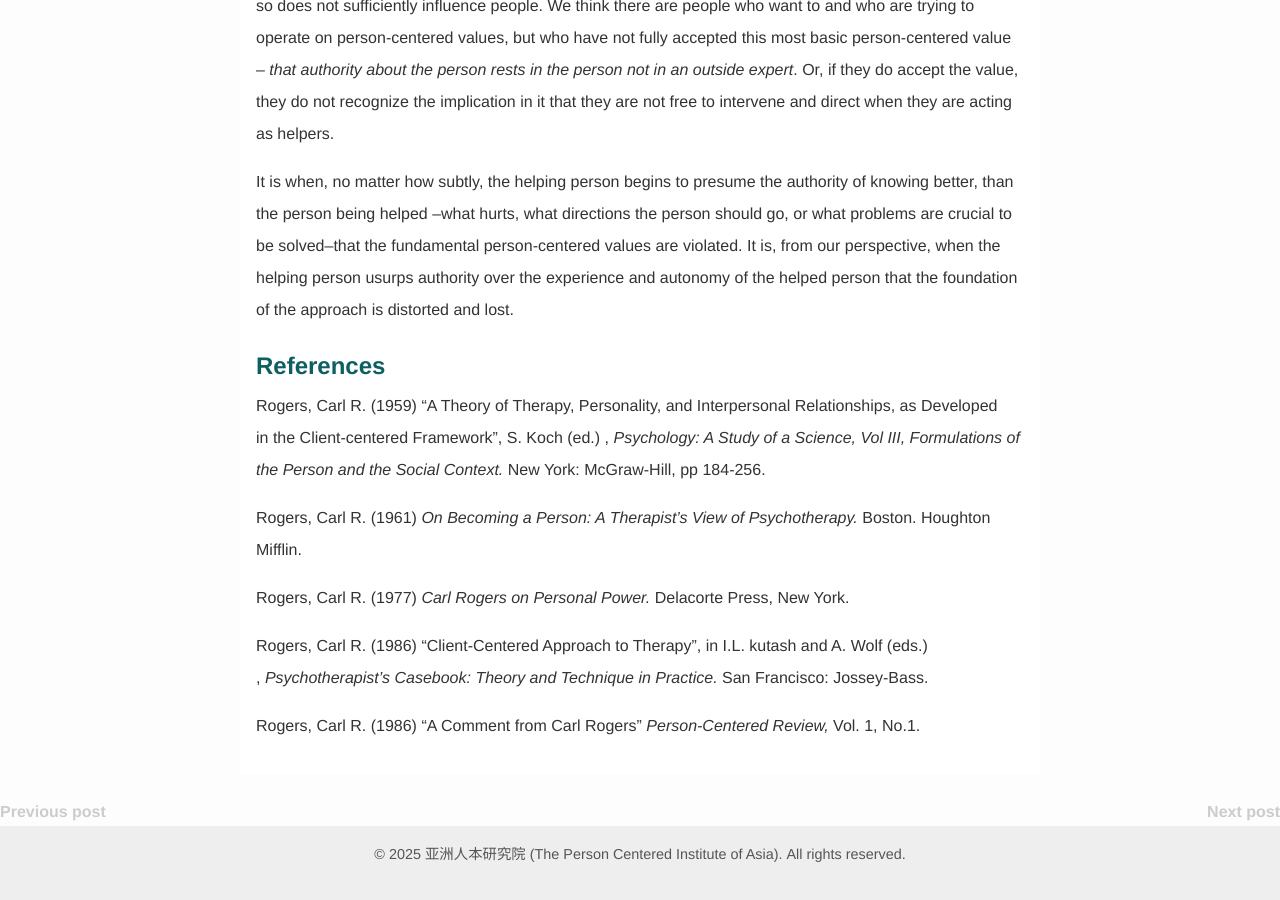
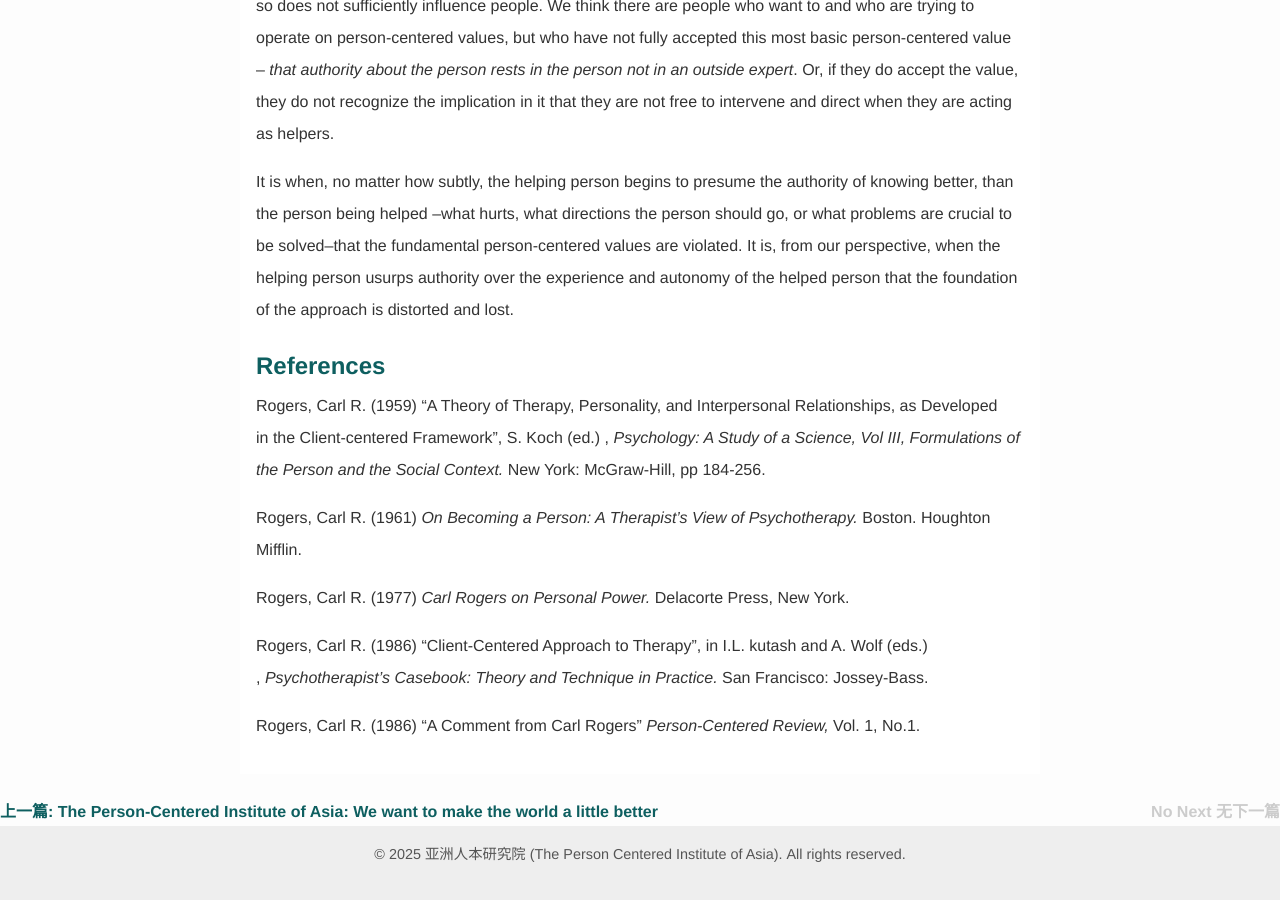
Before and after one commit to YeeLiu611/YeeLiu611, a Jekyll site: the page built from _posts/en/2025-03-01-core_value.md, in a window 1280 px wide and 900 px high, scrolled down 6429 px. Built offline with Jekyll 4.4.1, drawn with Linux system fonts in a browser that asks for light colours; a script that is not in the unit is left out.

Commit message:
Update post.html

```diff
--- a/_layouts/post.html
+++ b/_layouts/post.html
@@ -28,43 +28,29 @@ layout: default
 </article>
 
 <!-- 上一篇 / 下一篇导航，只显示同语言的文章 -->
-{% assign lang_posts = site.posts | where: "lang", page.lang | sort: "date" | reverse %}
-{% assign index = lang_posts | index: page %}
-
-<div class="post-nav">
-  <!-- 上一篇 / Previous -->
-  {% if index > 0 %}
-    {% assign previous_post = lang_posts[index | minus: 1] %}
-    {% if page.lang == "zh" %}
-      <a href="{{ previous_post.url }}" class="post-nav-link">上一篇</a>
-    {% else %}
-      <a href="{{ previous_post.url }}" class="post-nav-link">Previous post</a>
-    {% endif %}
+<nav class="post-nav">
+  {% if page.previous and page.previous.lang == page.lang %}
+    <a class="post-nav-link prev" href="{{ page.previous.url }}">
+      上一篇:
+      {% if page.lang == "zh" %}
+        {{ page.previous.title_zh }}
+      {% else %}
+        {{ page.previous.title_en }}
+      {% endif %}
+    </a>
   {% else %}
-    <span class="post-nav-link disabled">
+    <span class="post-nav-link prev disabled">No Previous 无上一篇</span>
+  {% endif %}
+  {% if page.next and page.next.lang == page.lang %}
+    <a class="post-nav-link next" href="{{ page.next.url }}">
+      下一篇:
       {% if page.lang == "zh" %}
-        上一篇
+        {{ page.next.title_zh }}
       {% else %}
-        Previous post
+        {{ page.next.title_en }}
       {% endif %}
-    </span>
+    </a>
+  {% else %}
+    <span class="post-nav-link next disabled">No Next 无下一篇</span>
   {% endif %}
-
-  <!-- 下一篇 / Next -->
-  {% if index < lang_posts.size | minus: 1 %}
-    {% assign next_post = lang_posts[index | plus: 1] %}
-    {% if page.lang == "zh" %}
-      <a href="{{ next_post.url }}" class="post-nav-link">下一篇</a>
-    {% else %}
-      <a href="{{ next_post.url }}" class="post-nav-link">Next post</a>
-    {% endif %}
-  {% else %}
-    <span class="post-nav-link disabled">
-      {% if page.lang == "zh" %}
-        下一篇
-      {% else %}
-        Next post
-      {% endif %}
-    </span>
-  {% endif %}
-</div>
+</nav>
```
